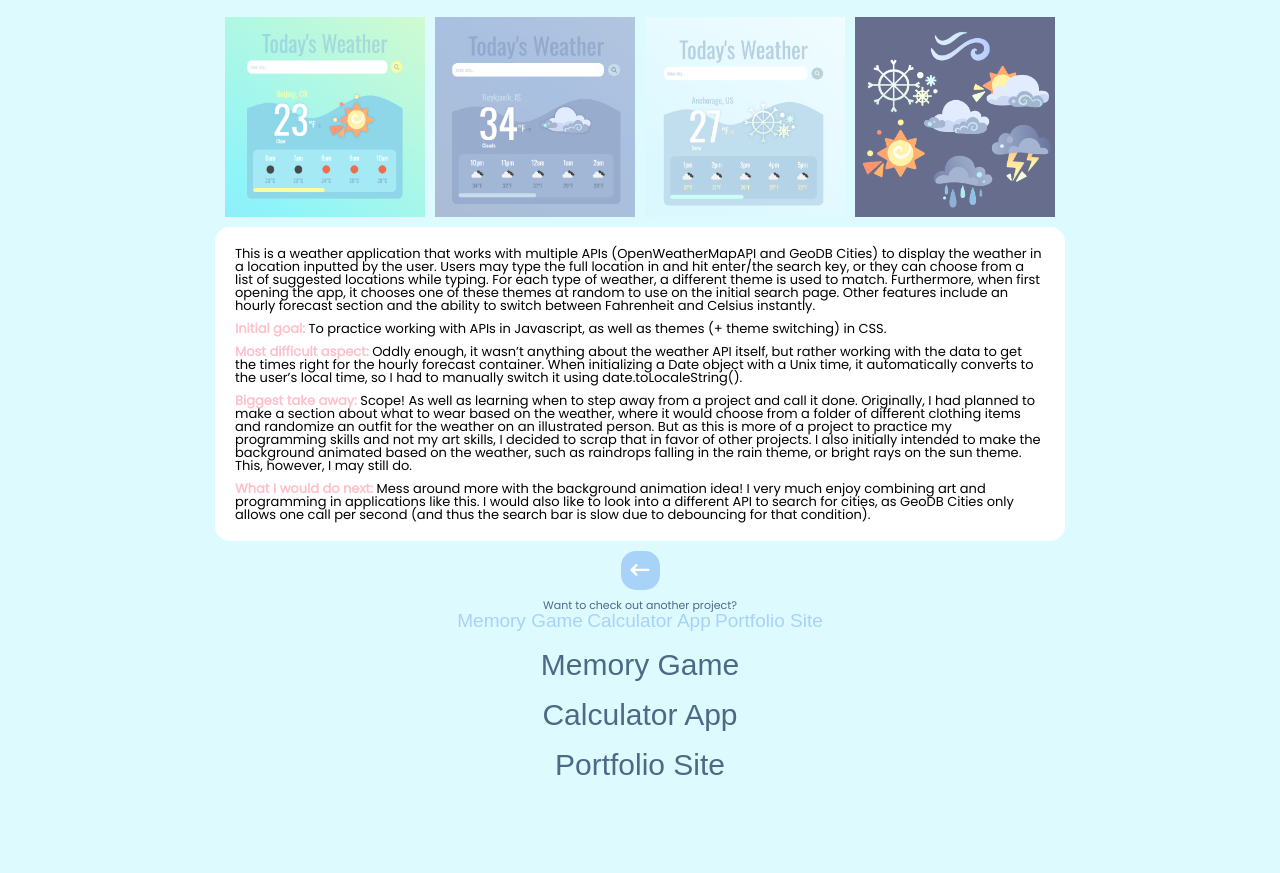
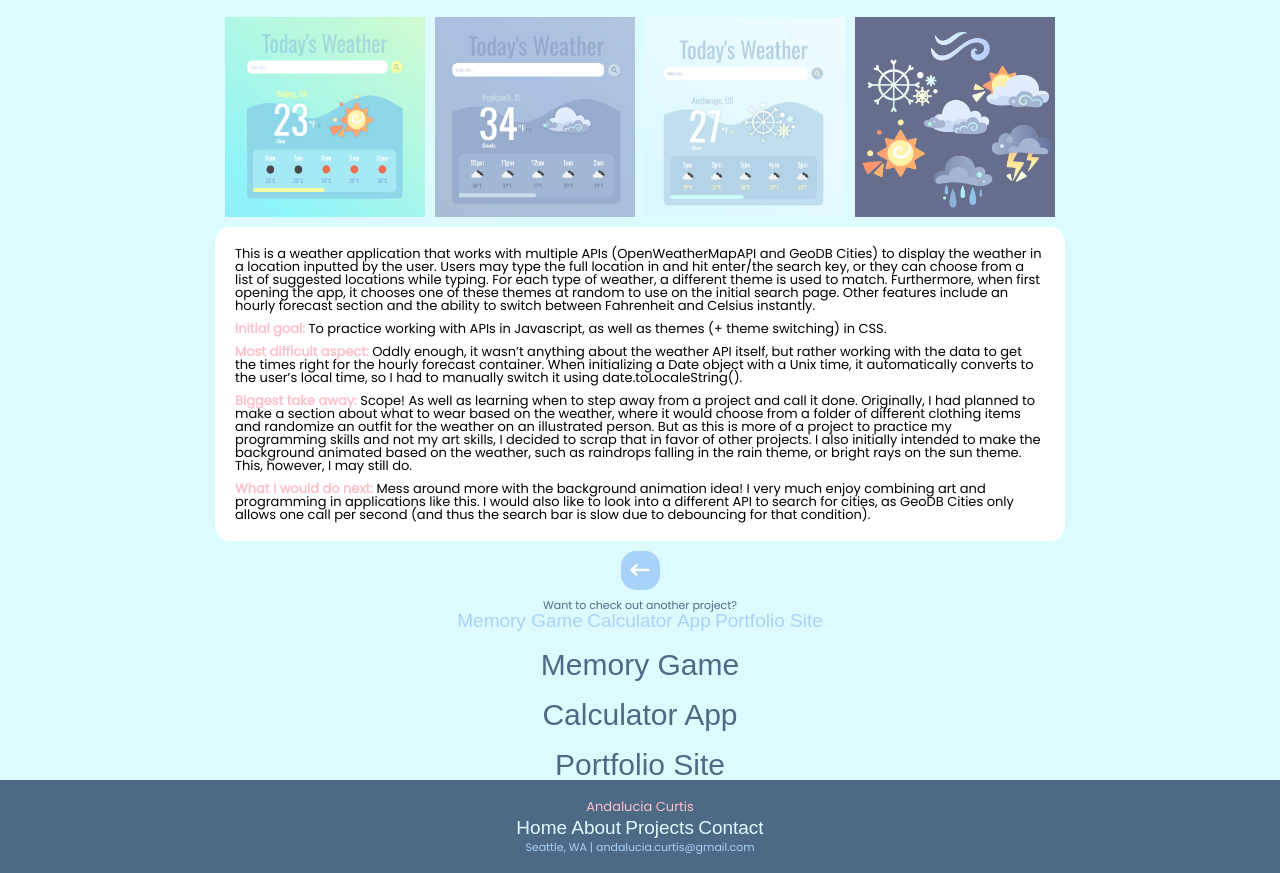
Before and after one commit to andaluciacurtis/Portfolio-Website, a plain HTML site: page project-specs.html in a window 1280 px wide. Shown: the part 181-1054 px from the top of the page. Before the commit the page ends 962 px from the top, so only its background shows below. Drawn offline with Linux system fonts and the light colour scheme; a web font is replaced by a local one.

```diff
--- a/project-specs.html
+++ b/project-specs.html
@@ -89,6 +89,18 @@
   </section>
   </div>
 
+  <footer>
+    <p>Andalucia Curtis</p>
+    <div class="footer-links">
+
+      <a href="#pageOne">Home</a>
+      <a href="#pageTwo">About</a>
+      <a href="#pageThree">Projects</a>
+      <a href="#pageFour">Contact</a>
+    </div>
+    <h4>Seattle, WA | andalucia.curtis@gmail.com</h4>
+  </footer>
+
   <script src="https://kit.fontawesome.com/4a90a8143b.js" crossorigin="anonymous"></script>
 </body>
 </html>
```
Also changed, not shown: index.html (+1 -1 lines), js/script.js (renamed from script.js), js/spec-generator.js (added).
